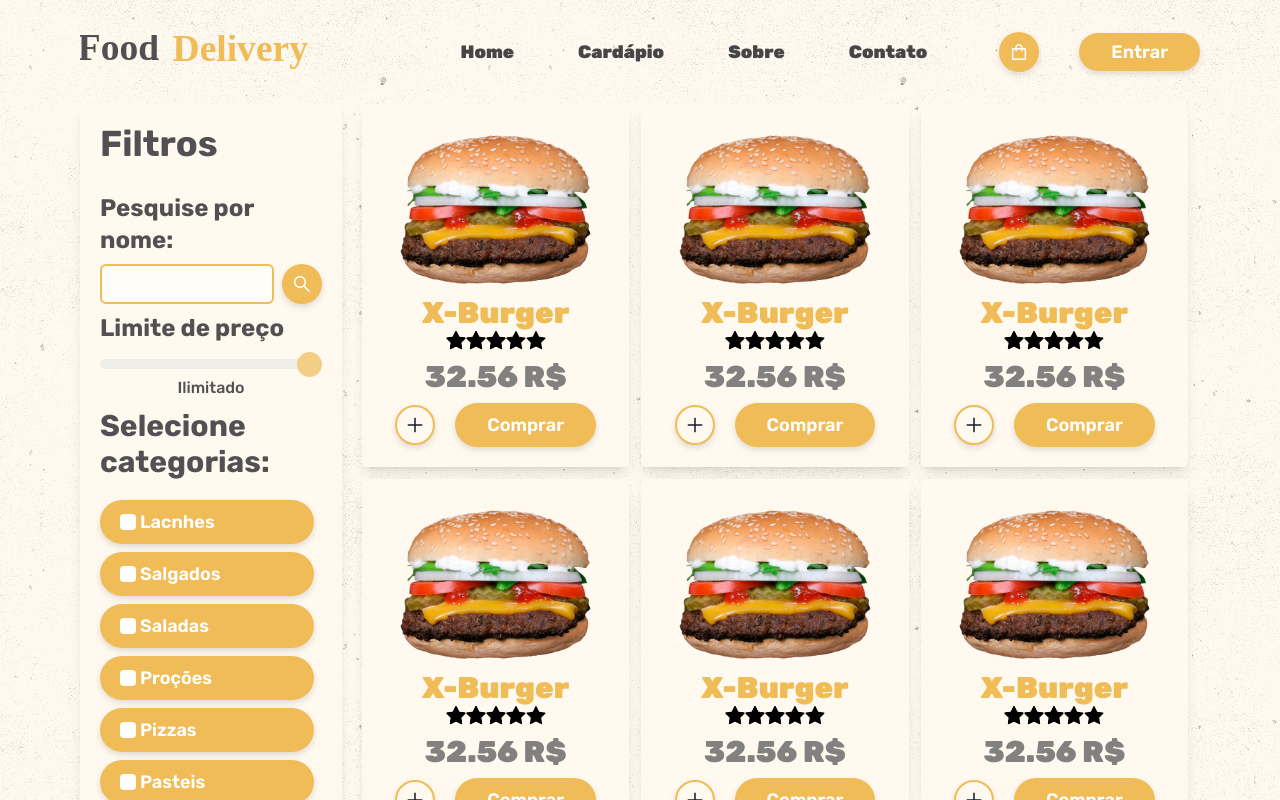
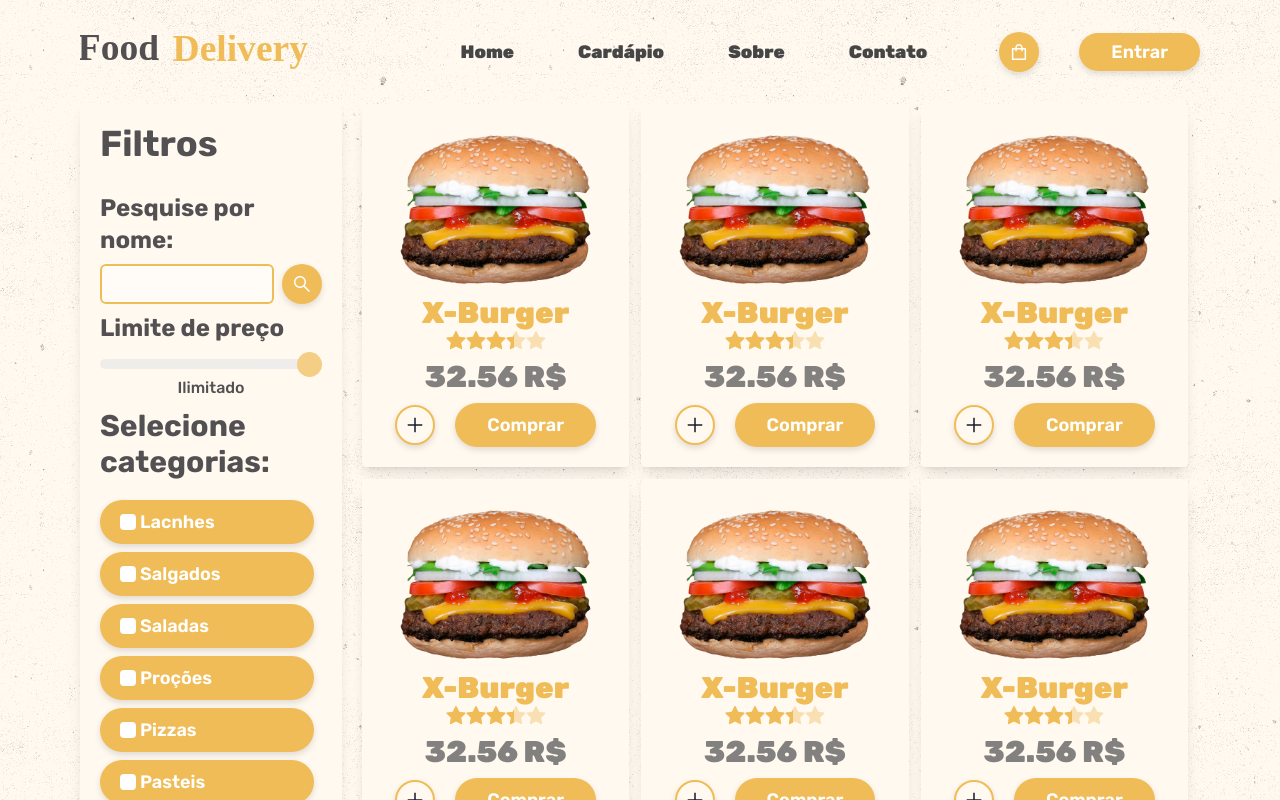
Before and after one commit to rene-0/food-delivery, a Next.js app: page /cardapio in a window 1280 px wide. Shown: the top 800 px of the page. Built offline with nearby package versions, Linux system fonts and the light colour scheme.

Commit message:
fix: ensure stars colors is correct

```diff
--- a/src/app/components/product-card/components/product-stars/ProductStars.tsx
+++ b/src/app/components/product-card/components/product-stars/ProductStars.tsx
@@ -9,18 +9,18 @@ export function ProductStars({ starsPercentageRating }: ProductStarsProps) {
   return (
     <div className="product-stars relative">
       <div className="absolute flex z-10">
-        <StarFilled className="text-accent-950/40 text-xl" />
-        <StarFilled className="text-accent-950/40 text-xl" />
-        <StarFilled className="text-accent-950/40 text-xl" />
-        <StarFilled className="text-accent-950/40 text-xl" />
-        <StarFilled className="text-accent-950/40 text-xl" />
+        <StarFilled className="text-accent-950/40! text-xl" />
+        <StarFilled className="text-accent-950/40! text-xl" />
+        <StarFilled className="text-accent-950/40! text-xl" />
+        <StarFilled className="text-accent-950/40! text-xl" />
+        <StarFilled className="text-accent-950/40! text-xl" />
       </div>
       <div style={{ width: `${starsPercentageRating}%` }} className="flex overflow-hidden absolute z-20">
-        <StarFilled className="text-accent-950 text-xl" />
-        <StarFilled className="text-accent-950 text-xl" />
-        <StarFilled className="text-accent-950 text-xl" />
-        <StarFilled className="text-accent-950 text-xl" />
-        <StarFilled className="text-accent-950 text-xl" />
+        <StarFilled className="text-accent-950! text-xl" />
+        <StarFilled className="text-accent-950! text-xl" />
+        <StarFilled className="text-accent-950! text-xl" />
+        <StarFilled className="text-accent-950! text-xl" />
+        <StarFilled className="text-accent-950! text-xl" />
       </div>
     </div>
   )
```
